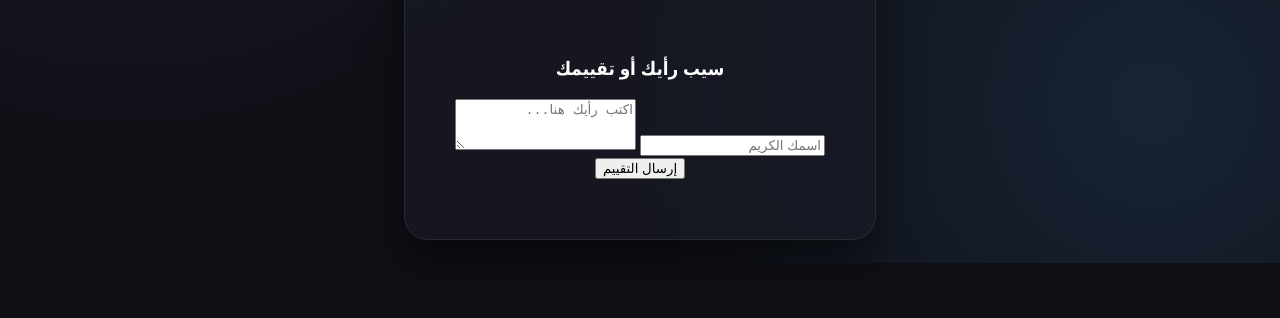
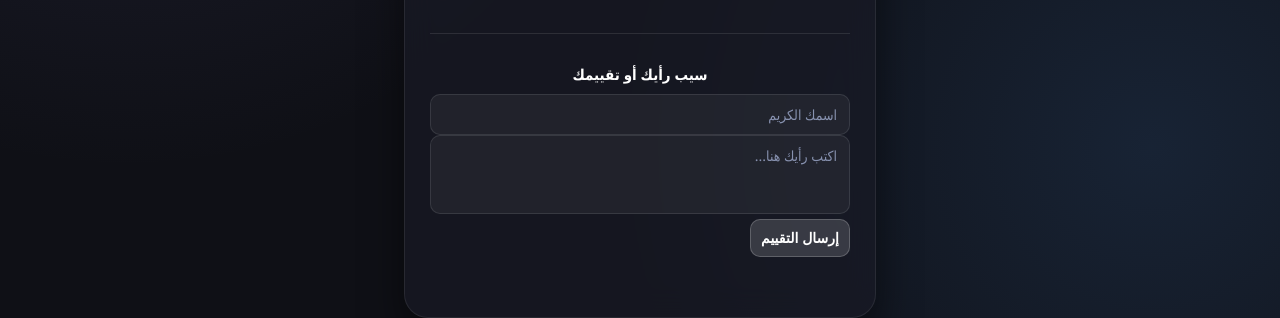
Before and after one commit to myweb-1/see-store, a plain HTML site: page index.html in a window 1280 px wide. Shown: the part 537-855 px from the top of the page. Before the commit the page ends 800 px from the top, so only its background shows below. Drawn offline with Linux system fonts and the light colour scheme.

Commit message:
Update style.css

```diff
--- a/style.css
+++ b/style.css
@@ -120,3 +120,69 @@ body {
     font-size: 14px;
     flex-shrink: 0;
 }
+
+/* تنسيق قسم كتابة التقييم */
+.review-section {
+    margin-top: 20px;
+    padding-top: 15px;
+    border-top: 1px solid rgba(255, 255, 255, 0.1);
+    text-align: right;
+}
+
+.review-section h3 {
+    font-size: 15px;
+    color: #fff;
+    margin-bottom: 10px;
+    text-align: center;
+}
+
+.review-section form {
+    display: flex;
+    flex-direction: column;
+    gap: 10px;
+}
+
+.review-section input,
+.review-section textarea {
+    width: 100%;
+    padding: 10px 12px;
+    background: rgba(255, 255, 255, 0.05);
+    border: 1px solid rgba(255, 255, 255, 0.1);
+    border-radius: 10px;
+    color: #fff;
+    font-family: inherit;
+    font-size: 14px;
+    box-sizing: border-box;
+    resize: none;
+}
+
+.review-section input:focus,
+.review-section textarea:focus {
+    outline: none;
+    border-color: rgba(255, 255, 255, 0.3);
+    background: rgba(255, 255, 255, 0.08);
+}
+
+.review-section input::placeholder,
+.review-section textarea::placeholder {
+    color: #8892b0;
+}
+
+/* زر الإرسال */
+.submit-btn {
+    background: rgba(255, 255, 255, 0.15);
+    color: #fff;
+    border: 1px solid rgba(255, 255, 255, 0.2);
+    padding: 10px;
+    border-radius: 10px;
+    font-size: 14px;
+    font-weight: 600;
+    cursor: pointer;
+    transition: all 0.3s ease;
+}
+
+.submit-btn:hover {
+    background: #fff;
+    color: #0f1016;
+    transform: translateY(-2px);
+}
```
